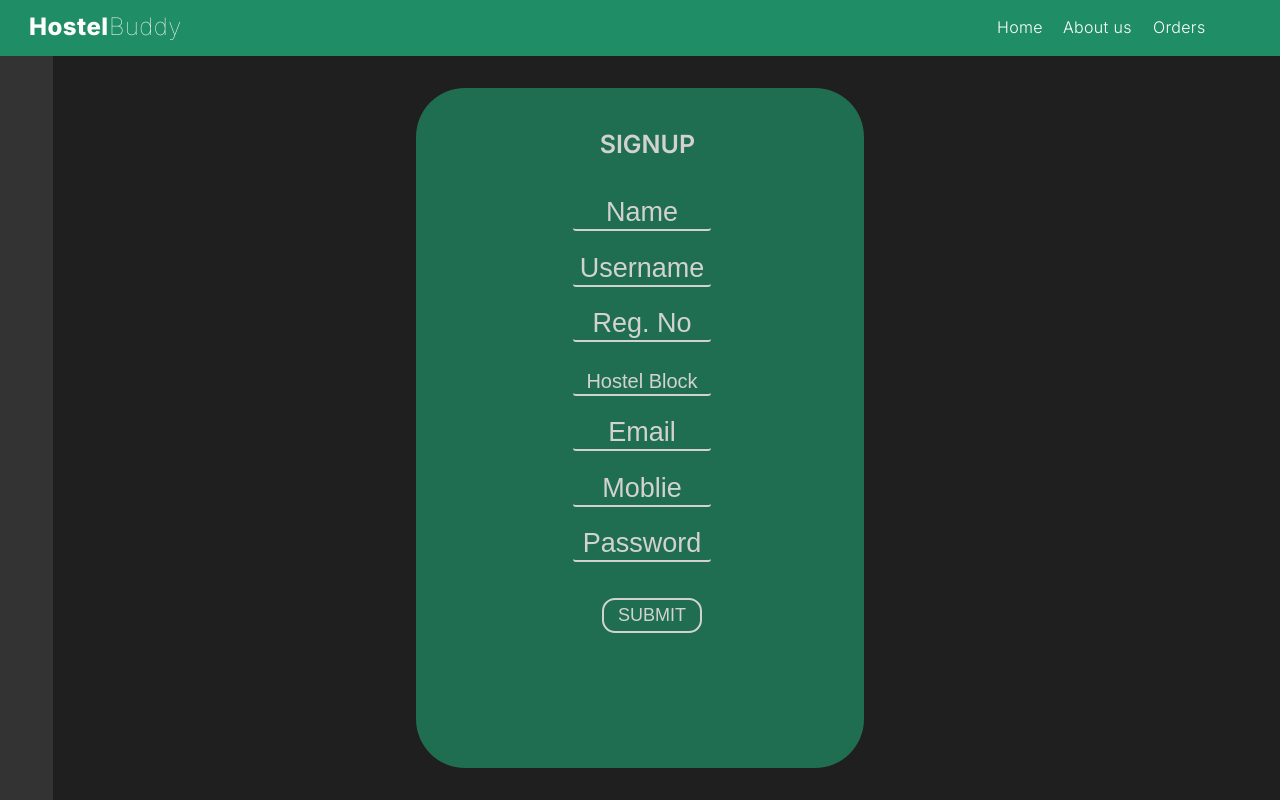
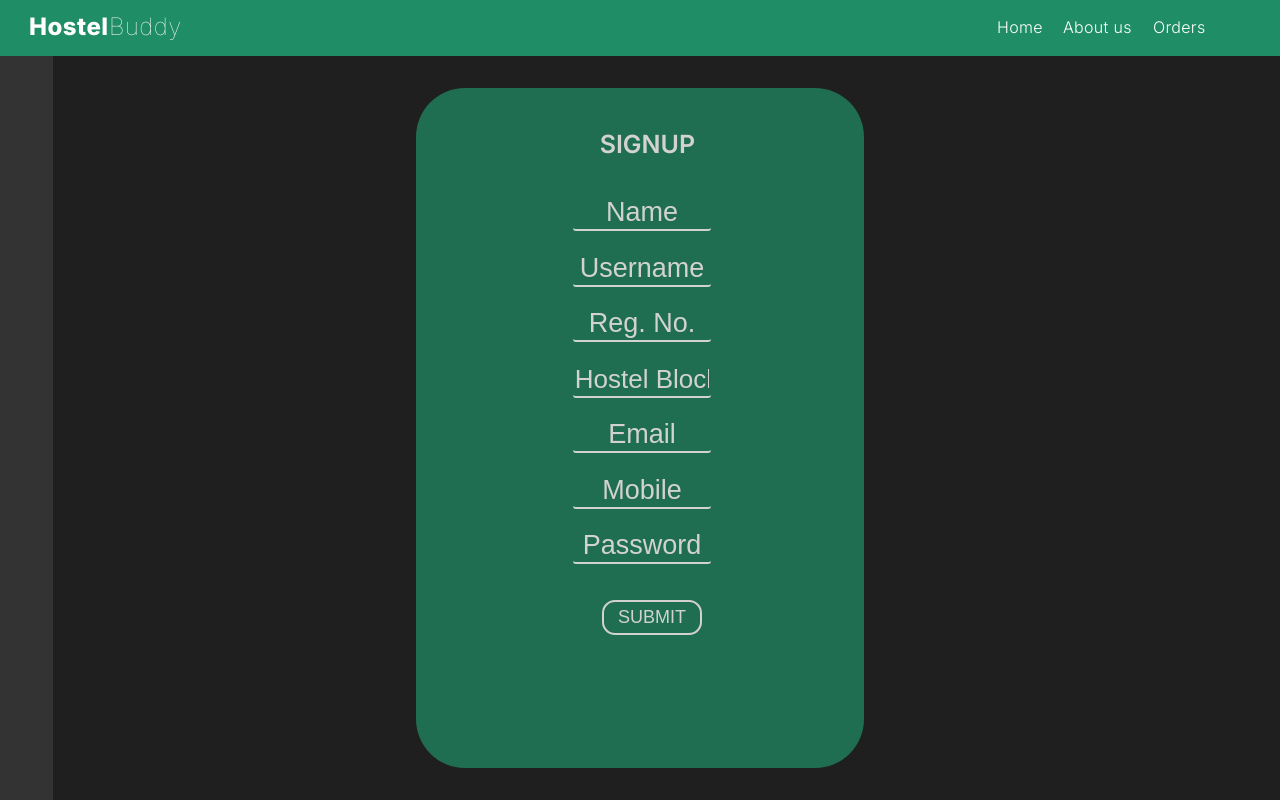
Before and after one commit to Pandey4196/hostel-buddy, a React (Create React App) app: page /signup in a window 1280 px wide. Built offline with nearby package versions, Linux system fonts and the light colour scheme.

Commit message:
changed hostel block input

```diff
--- a/src/components/SignupForm.js
+++ b/src/components/SignupForm.js
@@ -17,7 +17,7 @@ export default function SignupForm() {
                 <input placeholder="Username" type="text" className="input-box-2" name="username" id="username" />
                 </div>
                 <div className="input-box-1">
-                <input placeholder="Reg. No" type="text" className="input-box-2" name="regno" id="regno" />
+                <input placeholder="Reg. No." type="text" className="input-box-2" name="regno" id="regno" />
                 </div>
                 <div className="input-box-1">
                 <input placeholder="Hostel Block" type="text" className="input-box-2" name="hostel block" id="hostel-block" />
@@ -26,7 +26,7 @@ export default function SignupForm() {
                 <input placeholder="Email" type="email" className="input-box-2" name="email-id" id="email-id" />
                 </div>
                 <div className="input-box-1">
-                <input placeholder="Moblie" type="text" className="input-box-2" name="phone-number" id="phone-number"  />
+                <input placeholder="Mobile" type="text" className="input-box-2" name="phone-number" id="phone-number"  />
                 </div>
                 <div className="input-box-1">
                 <input placeholder="Password" type="password" className="input-box-2" name="password" id="password" />
--- a/src/index.css
+++ b/src/index.css
@@ -542,7 +542,20 @@ padding-bottom: 0px;
 #hostel-buddy-template-header{
   cursor: pointer;
 }
-#hostel-block,#prdctname,#payment,#location,#contact,#email{
+
+#hostel-block{
+  background: transparent;
+  border-radius: 3px;
+  border-top: 1px;
+  border-left: 1px;
+  border-right: 1px;
+  border-color: #FFFFFF;
+  width: 100%;
+  font-size: 26px;
+  color: white;
+}
+
+#prdctname,#payment,#location,#contact,#email{
   background: transparent;
   border-radius: 3px;
   border-top: 1px;
```
